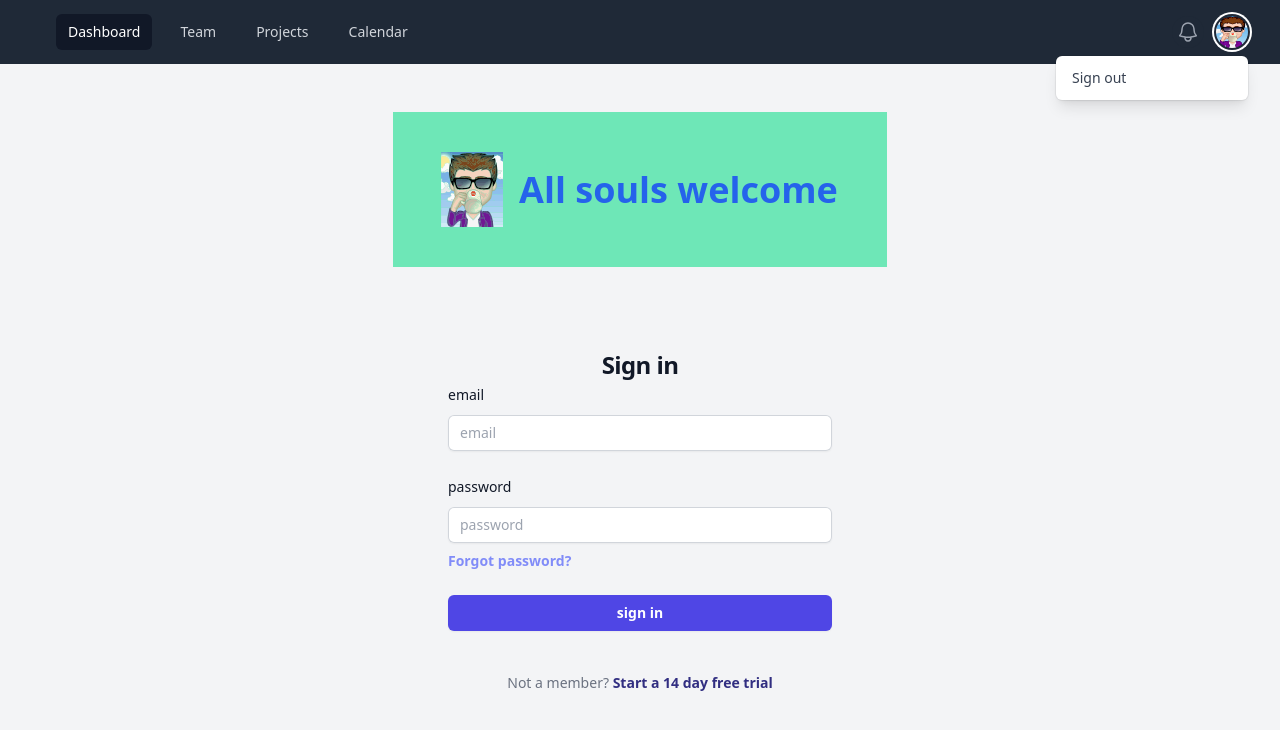
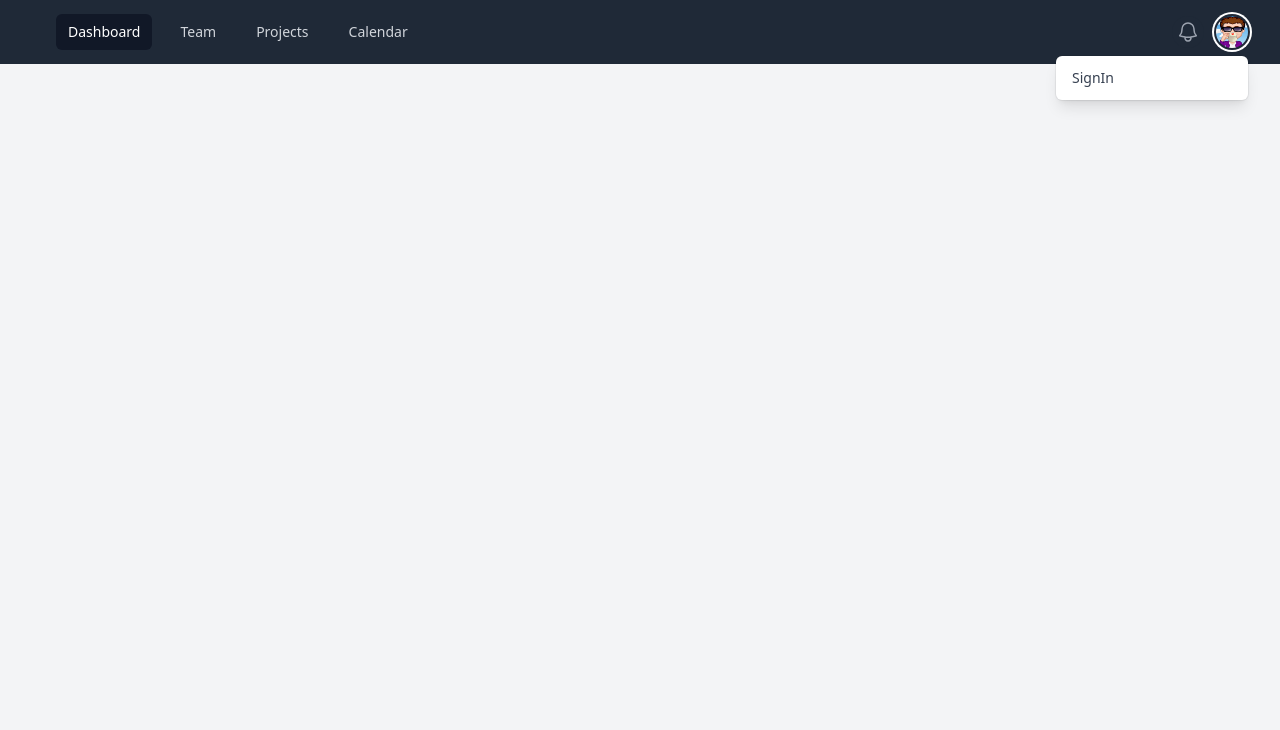
Before and after one commit to thefutureseer/resttonext, a Next.js app: page / in a window 1280 px wide. Both pictures are taken after a click on the button "Open user menu". Shown: the top 730 px of the page. Built offline with nearby package versions, Linux system fonts and the light colour scheme.

Commit message:
add sign in location

```diff
--- a/src/app/components/ui/NavBar.tsx
+++ b/src/app/components/ui/NavBar.tsx
@@ -12,6 +12,16 @@ const NavBar: React.FC = () => {
 
   const toggleState = () => {
     setOpenClose(!openClose);
+  };
+
+  const handleSignIn = () => {
+    console.log("handle sigh in")
+    window.location.href = "/login";
+  };
+
+  const handleSignOut = () => {
+    setSignedIn(false);
+    //clear tokens , auth state, session
   };
 
   return (
@@ -130,7 +140,7 @@ const NavBar: React.FC = () => {
                   id="user-menu-button"
                   aria-expanded={openClose}
                   aria-haspopup="true"
-                  onClick={toggleState} // Toggle profile dropdown
+                  onClick={toggleState} // mobile toggle dropdown
                 >
                   <span className="sr-only">Open user menu</span>
                   <img
@@ -152,8 +162,9 @@ const NavBar: React.FC = () => {
                     href="#"
                     className="block px-4 py-2 text-sm text-gray-700"
                     role="menuitem"
+                    onClick={ !signedIn ? handleSignIn : handleSignOut }
                   >
-              {!signedIn? "Sign in" :"Sign out"}
+                   {!signedIn? "SignIn" :"SignOut"}
                   </a>
                 </div>
               )}
--- a/src/app/page.tsx
+++ b/src/app/page.tsx
@@ -1,12 +1,12 @@
 import React from "react";
-import NavBar from "@/components/NavBar";
-import SignInForm from "@/components/SignInForm";
+import NavBar from "@/app/components/ui/NavBar";
+// import SignInForm from "@/app/login/SignInForm";
 import "../styles/globals.css";
 
 export default function Home() {
   return (
     <div>
       <NavBar/>
-      <SignInForm/>
+      {/* <SignInForm/> */}
     </div>);
 }
```
